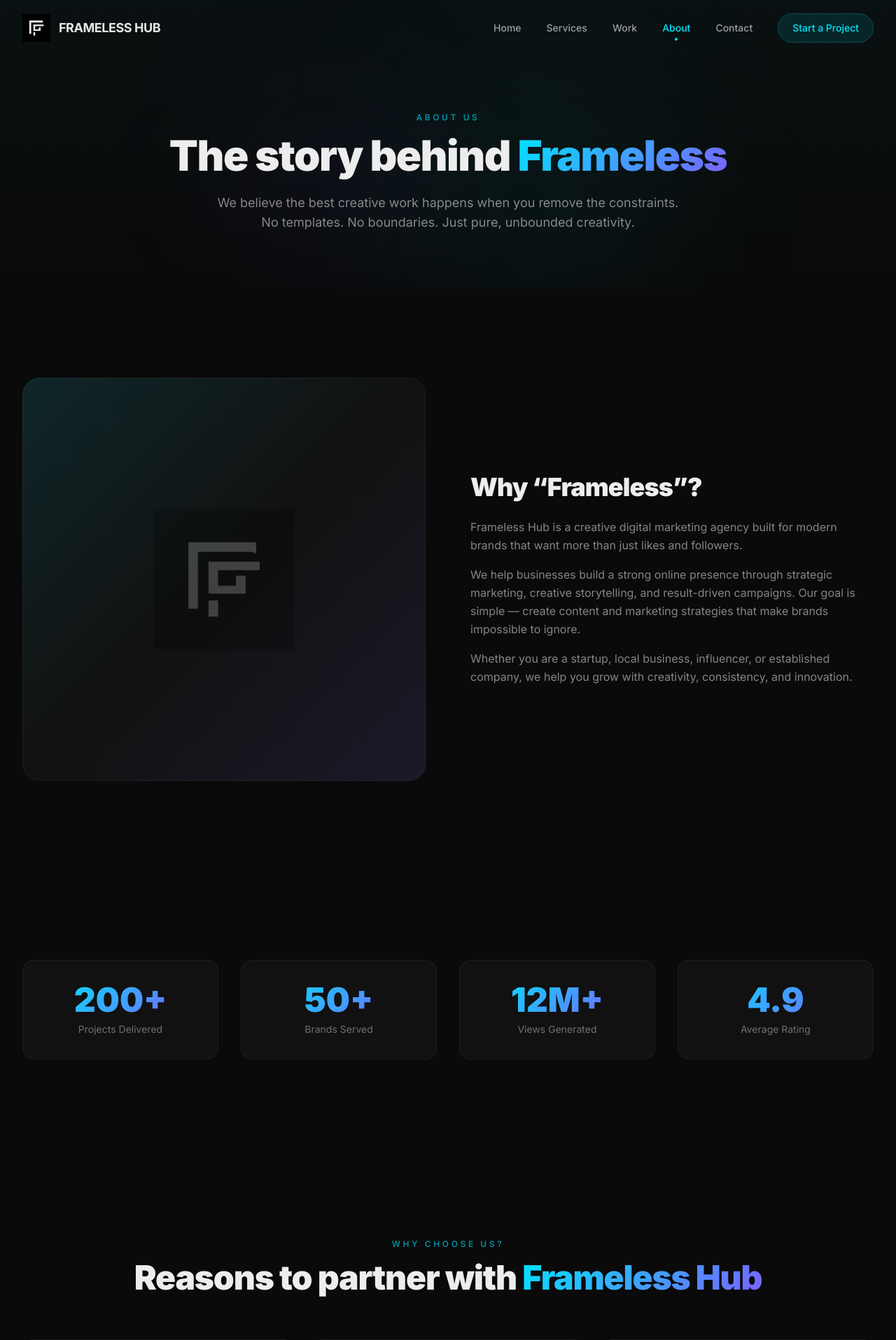
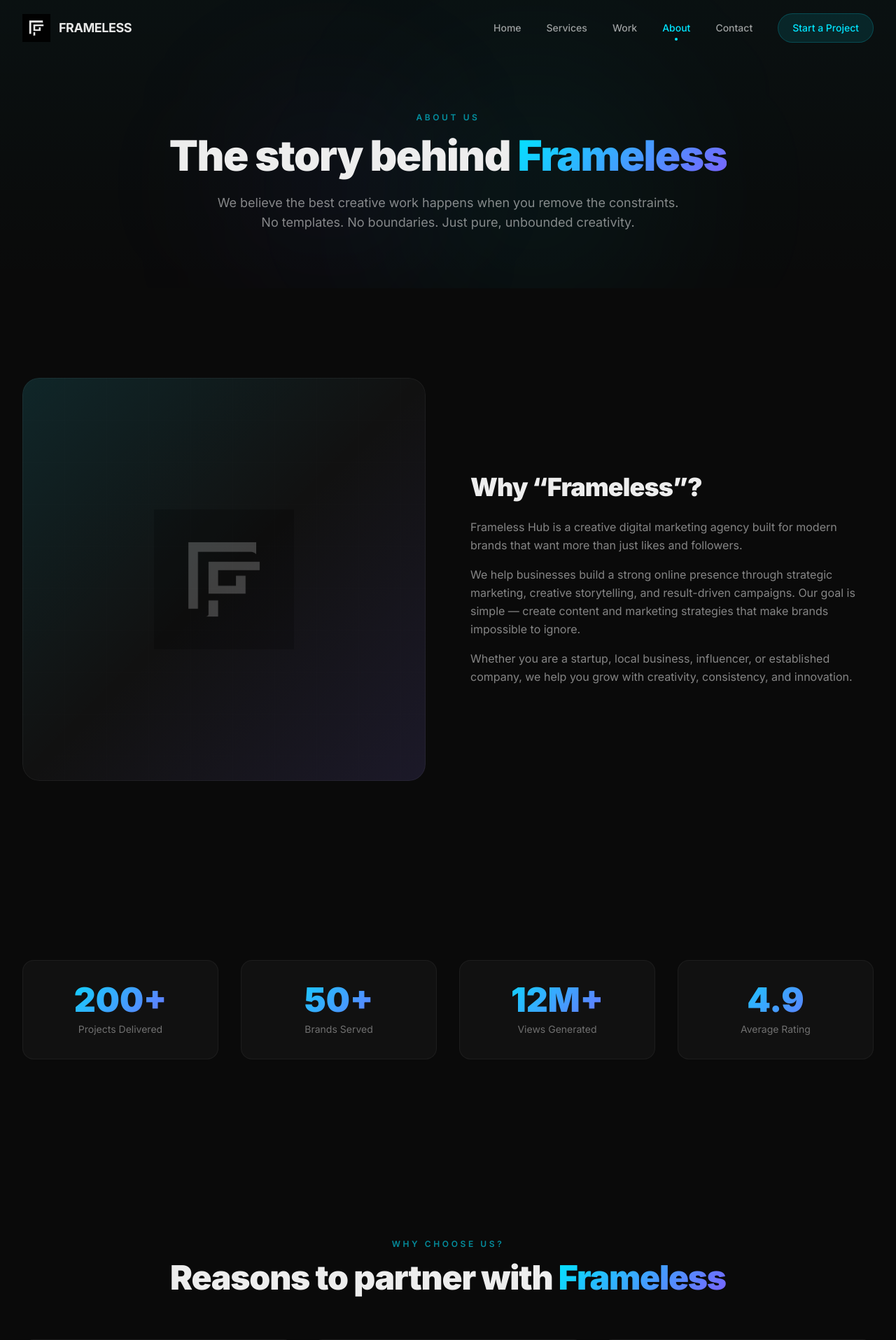
Before and after one commit to framelesshub-ui/frameless, a Next.js app: page /about in a window 1280 px wide. Shown: the top 1915 px of the page at 70% size. Built offline with nearby package versions, Linux system fonts and the light colour scheme.

Commit message:
Refactor: change brand logo text from FRAMELESS HUB to FRAMELESS in header, footer, and about page

```diff
--- a/src/components/AboutPageContent.tsx
+++ b/src/components/AboutPageContent.tsx
@@ -183,7 +183,7 @@ export default function AboutPageContent() {
               className="text-3xl md:text-4xl lg:text-5xl font-black tracking-tight"
             >
               Reasons to partner with{' '}
-              <span className="gradient-text">Frameless Hub</span>
+              <span className="gradient-text">Frameless</span>
             </motion.h2>
           </div>
 
--- a/src/components/Footer.tsx
+++ b/src/components/Footer.tsx
@@ -48,7 +48,7 @@ export default function Footer() {
                 className="opacity-80"
               />
               <span className="text-lg font-bold tracking-tight text-white/80">
-                FRAMELESS HUB
+                FRAMELESS
               </span>
             </Link>
             <p className="text-white/50 max-w-md text-sm leading-relaxed mb-8">
--- a/src/components/Navbar.tsx
+++ b/src/components/Navbar.tsx
@@ -80,7 +80,7 @@ export default function Navbar() {
                 className="opacity-90 group-hover:opacity-100 transition-opacity"
               />
               <span className="text-lg font-bold tracking-tight text-white/90 group-hover:text-white transition-colors">
-                FRAMELESS HUB
+                FRAMELESS
               </span>
             </Link>
 
```
